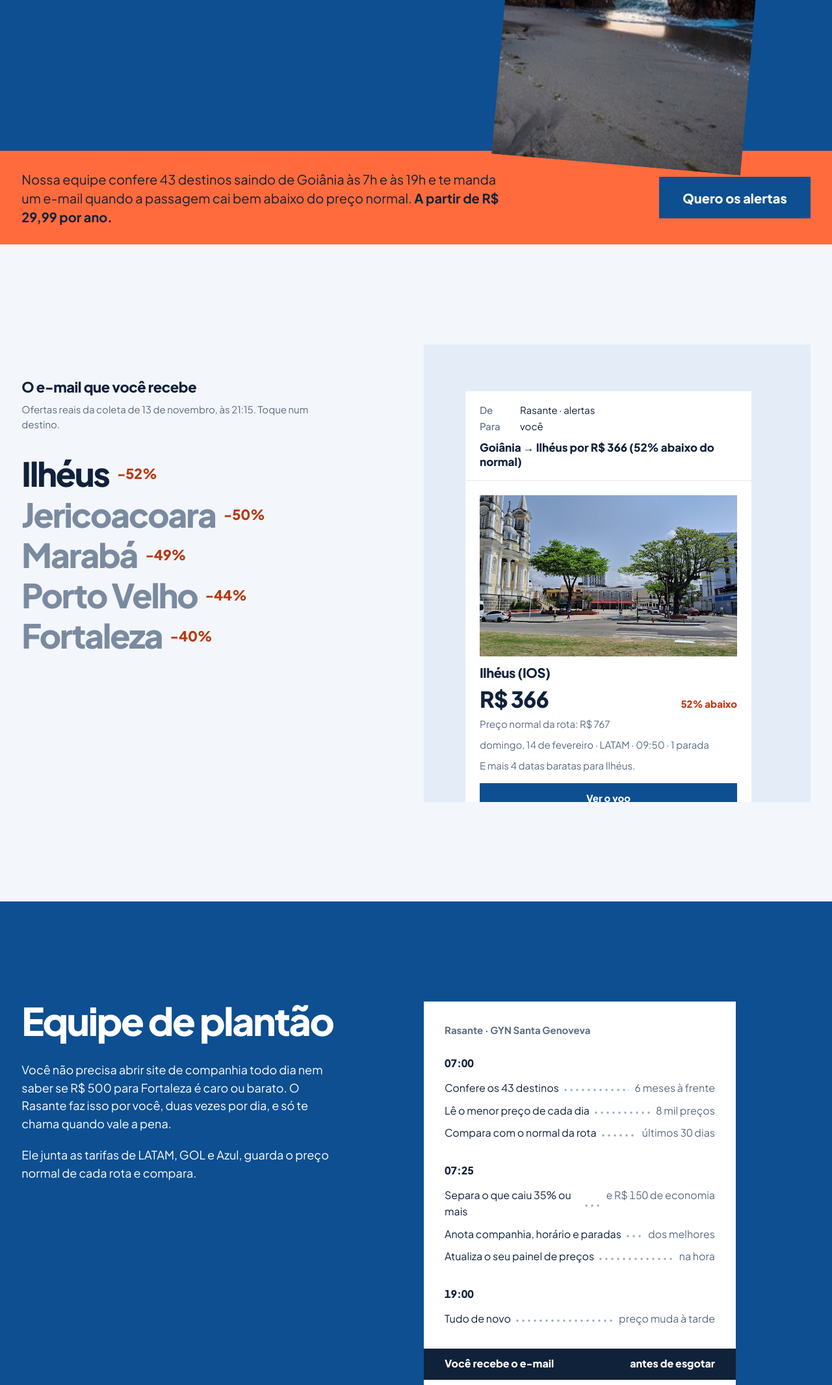
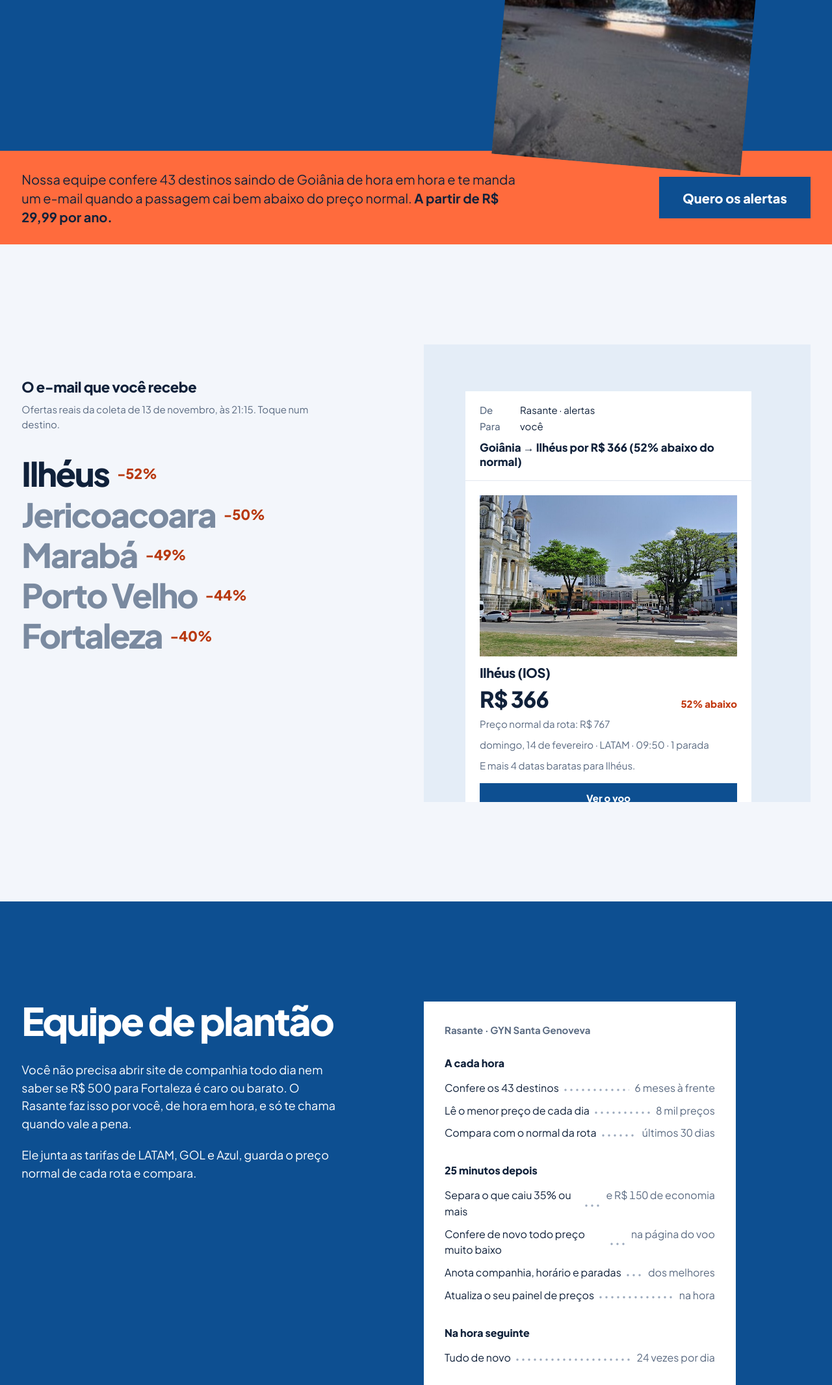
Before and after one commit to Matheuscatani/confere, a plain HTML site: page passagens/index.html in a window 1280 px wide. Shown: the part 424-2555 px from the top of the page at 65% size. Drawn offline with Linux system fonts and the light colour scheme.

Commit message:
Rasante.: coleta de hora em hora, hora da conferência ao lado de Goiânia
O GitHub roda o robô toda hora (aos 7 minutos). Mês que vem em outra moeda é lido de novo e, se continuar errado, fica de fora. O painel mostra ao lado de Goiânia a hora da última conferência.

Co-Authored-By: Claude Opus 5.5 <noreply@anthropic.com>

```diff
--- a/passagens/index.html
+++ b/passagens/index.html
@@ -4,7 +4,7 @@
 <meta charset="utf-8">
 <meta name="viewport" content="width=device-width, initial-scale=1">
 <title>Rasante · Alerta de passagem barata saindo de Goiânia</title>
-<meta name="description" content="Nossa equipe confere 43 destinos saindo de Goiânia às 7h e às 19h e te avisa por e-mail quando a passagem cai bem abaixo do preço normal. R$ 29,99 por ano ou R$ 49,99 para sempre.">
+<meta name="description" content="Nossa equipe confere 43 destinos saindo de Goiânia de hora em hora e te avisa por e-mail quando a passagem cai bem abaixo do preço normal. R$ 29,99 por ano ou R$ 49,99 para sempre.">
 <script>document.documentElement.classList.add("js")</script>
 <link rel="preconnect" href="https://fonts.googleapis.com">
 <link rel="preconnect" href="https://fonts.gstatic.com" crossorigin>
@@ -32,7 +32,7 @@
       </figure>
     </div>
     <div class="capa-faixa">
-      <p>Nossa equipe confere 43 destinos saindo de Goiânia às 7h e às 19h e te manda um e-mail quando a passagem cai bem abaixo do preço normal. <b>A partir de R$ 29,99 por ano.</b></p>
+      <p>Nossa equipe confere 43 destinos saindo de Goiânia de hora em hora e te manda um e-mail quando a passagem cai bem abaixo do preço normal. <b>A partir de R$ 29,99 por ano.</b></p>
       <a class="acao" href="#planos">Quero os alertas</a>
     </div>
   </section>
@@ -53,26 +53,27 @@
   <section class="como" id="como" aria-labelledby="como-titulo">
     <div class="como-texto" data-reveal>
       <h2 id="como-titulo">Equipe de plantão</h2>
-      <p>Você não precisa abrir site de companhia todo dia nem saber se R$ 500 para Fortaleza é caro ou barato. O Rasante faz isso por você, duas vezes por dia, e só te chama quando vale a pena.</p>
+      <p>Você não precisa abrir site de companhia todo dia nem saber se R$ 500 para Fortaleza é caro ou barato. O Rasante faz isso por você, de hora em hora, e só te chama quando vale a pena.</p>
       <p>Ele junta as tarifas de LATAM, GOL e Azul, guarda o preço normal de cada rota e compara.</p>
     </div>
     <div class="bilhete" data-reveal>
       <p class="bilhete-cab">Rasante · GYN Santa Genoveva</p>
-      <h3>07:00</h3>
+      <h3>A cada hora</h3>
       <ul>
         <li><span>Confere os 43 destinos</span><i></i><span>6 meses à frente</span></li>
         <li><span>Lê o menor preço de cada dia</span><i></i><span>8 mil preços</span></li>
         <li><span>Compara com o normal da rota</span><i></i><span>últimos 30 dias</span></li>
       </ul>
-      <h3>07:25</h3>
+      <h3>25 minutos depois</h3>
       <ul>
         <li><span>Separa o que caiu 35% ou mais</span><i></i><span>e R$ 150 de economia</span></li>
+        <li><span>Confere de novo todo preço muito baixo</span><i></i><span>na página do voo</span></li>
         <li><span>Anota companhia, horário e paradas</span><i></i><span>dos melhores</span></li>
         <li><span>Atualiza o seu painel de preços</span><i></i><span>na hora</span></li>
       </ul>
-      <h3>19:00</h3>
+      <h3>Na hora seguinte</h3>
       <ul>
-        <li><span>Tudo de novo</span><i></i><span>preço muda à tarde</span></li>
+        <li><span>Tudo de novo</span><i></i><span>24 vezes por dia</span></li>
       </ul>
       <p class="bilhete-fim"><span>Você recebe o e-mail</span><span>antes de esgotar</span></p>
     </div>
@@ -97,7 +98,7 @@
         <ul>
           <li>E-mail quando a passagem despenca</li>
           <li>Painel com o calendário de preços</li>
-          <li>43 destinos, conferidos às 7h e às 19h</li>
+          <li>43 destinos, conferidos de hora em hora</li>
           <li>7 dias para desistir, dinheiro de volta</li>
         </ul>
       </div>
@@ -147,7 +148,7 @@
       </details>
       <details class="ficha">
         <summary><span class="aba">Preço</span><span class="pergunta">O preço do e-mail é garantido?</span></summary>
-        <p>É o preço no momento da coleta. Passagem barata costuma sumir em horas, por isso a equipe confere de manhã e à noite e o e-mail vai na mesma hora. Confira no site antes de pagar.</p>
+        <p>É o preço no momento da coleta. Passagem barata costuma sumir em horas, por isso a equipe confere de hora em hora e o e-mail vai na mesma hora. Confira no site antes de pagar.</p>
       </details>
       <details class="ficha">
         <summary><span class="aba">Acesso</span><span class="pergunta">Como eu recebo depois de pagar?</span></summary>
@@ -161,7 +162,7 @@
   </section>
 
   <a class="final" id="comprar-final" href="#planos">
-    <span class="final-frase">Escolha o plano e receba o próximo alerta já na coleta das 19h.</span>
+    <span class="final-frase">Escolha o plano e receba o próximo alerta já na próxima hora.</span>
     <svg class="final-seta" viewBox="0 0 48 48" aria-hidden="true"><path d="M12 36 36 12M16 12h20v20" fill="none" stroke="currentColor" stroke-width="5"/></svg>
     <span class="final-palavra">Assinar</span>
   </a>
```
Also changed, not shown: passagens/painel.html (+3 -3 lines).
